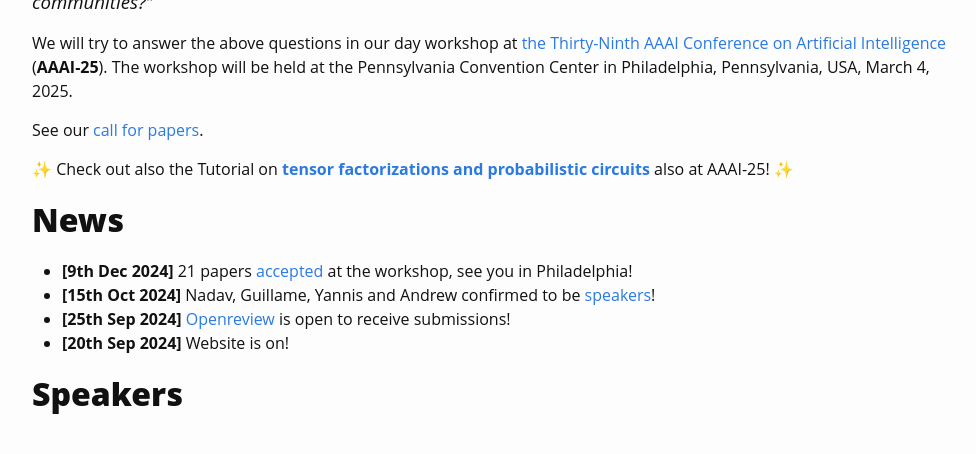
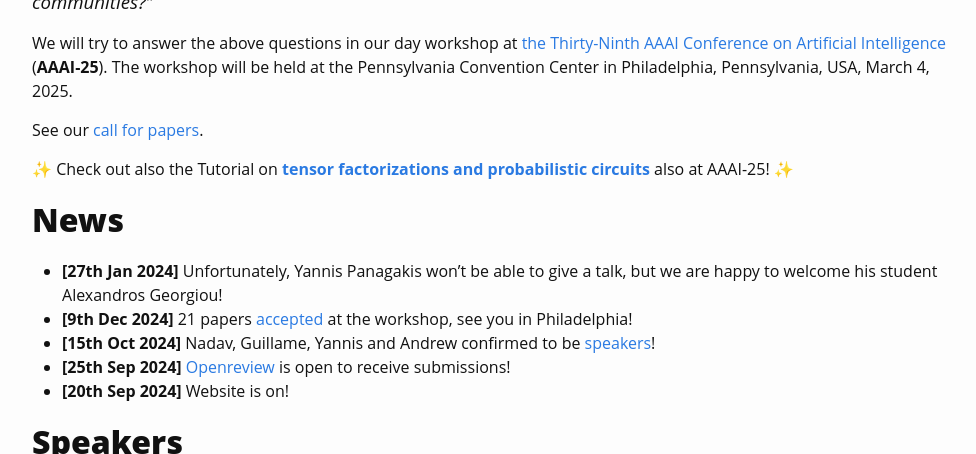
Before and after one commit to april-tools/colorai, a Jekyll site: the page built from index.md, in a window 1280 px wide and 900 px high, scrolled down 683 px, cut to the strip 0-454 px from the top of the window. Shown: the whole strip, without its empty margins (138-1114 px from the left). Built offline with Jekyll 4.4.1, drawn with Linux system fonts in a browser that asks for light colours; some web fonts are replaced.

Commit message:
updated news with Alexandros

```diff
--- a/index.md
+++ b/index.md
@@ -17,6 +17,7 @@ See our [call for papers](https://april-tools.github.io/colorai/cfp.html).
 
 
 # News
+- **[27th Jan 2024]** Unfortunately, Yannis Panagakis won't be able to give a talk, but we are happy to welcome his student Alexandros Georgiou!
 - **[9th Dec 2024]** 21 papers [accepted](https://april-tools.github.io/colorai/accepted.html) at the workshop, see you in Philadelphia!
 - **[15th Oct 2024]** Nadav, Guillame, Yannis and Andrew confirmed to be [speakers](https://april-tools.github.io/colorai/index#speakers)!
 - **[25th Sep 2024]** [Openreview](https://openreview.net/group?id=AAAI.org/2025/Workshop/CoLoRAI) is open to receive submissions!
```
